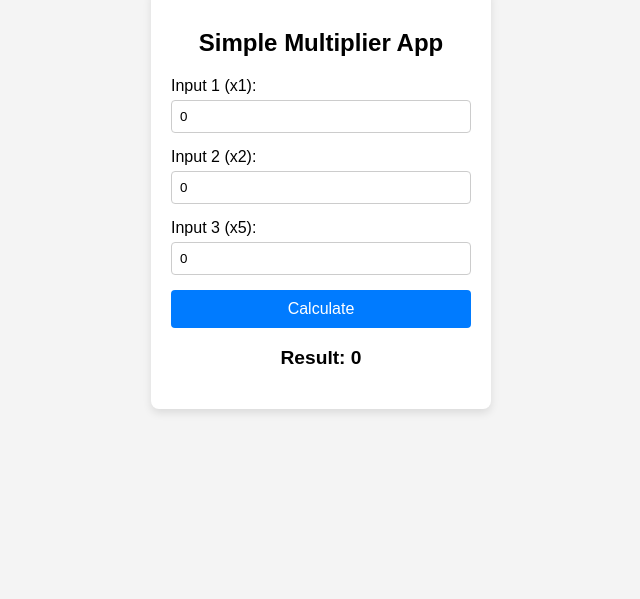
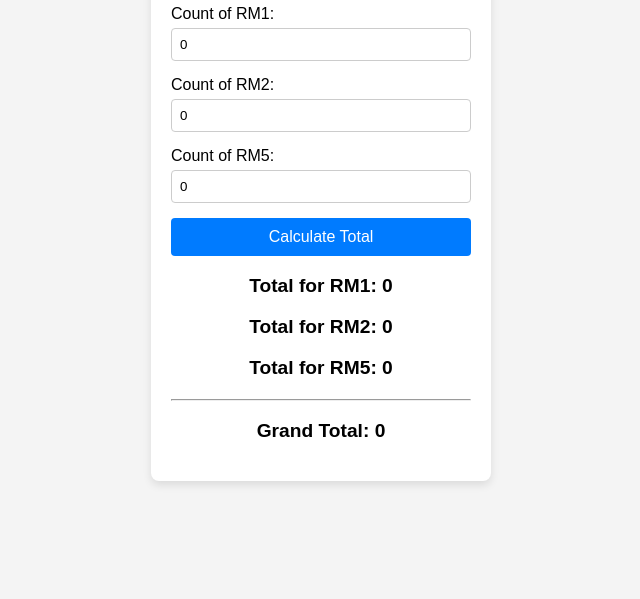
Before and after one commit to hoomowheng-lab/KonvoCoupon, a plain HTML site: page index.html in a window 1280 px wide. Shown: the part 201-800 px from the top of the page, without its empty margins (319-959 px from the left). Drawn offline with Linux system fonts and the light colour scheme.

Commit message:
Update index.html

```diff
--- a/index.html
+++ b/index.html
@@ -3,26 +3,33 @@
 <head>
     <meta charset="UTF-8">
     <meta name="viewport" content="width=device-width, initial-scale=1.0">
-    <title>Calculator App</title>
+    <title>Ringgit Counter</title>
     <link rel="stylesheet" href="style.css">
 </head>
 <body>
     <div class="container">
-        <h2>Simple Multiplier App</h2>
+        <h2>Ringgit Counter</h2>
         <div class="input-group">
-            <label for="input1">Input 1 (x1):</label>
-            <input type="number" id="input1" value="0">
+            <label for="input-rm1">Count of RM1:</label>
+            <input type="number" id="input-rm1" value="0">
         </div>
         <div class="input-group">
-            <label for="input2">Input 2 (x2):</label>
-            <input type="number" id="input2" value="0">
+            <label for="input-rm2">Count of RM2:</label>
+            <input type="number" id="input-rm2" value="0">
         </div>
         <div class="input-group">
-            <label for="input3">Input 3 (x5):</label>
-            <input type="number" id="input3" value="0">
+            <label for="input-rm5">Count of RM5:</label>
+            <input type="number" id="input-rm5" value="0">
         </div>
-        <button id="calculate-btn">Calculate</button>
-        <p>Result: <span id="result">0</span></p>
+        <button id="calculate-btn">Calculate Total</button>
+
+        <div class="results-container">
+            <p>Total for RM1: <span id="result-rm1">0</span></p>
+            <p>Total for RM2: <span id="result-rm2">0</span></p>
+            <p>Total for RM5: <span id="result-rm5">0</span></p>
+            <hr>
+            <p>Grand Total: <span id="grand-total">0</span></p>
+        </div>
     </div>
 
     <script src="script.js"></script>
```
